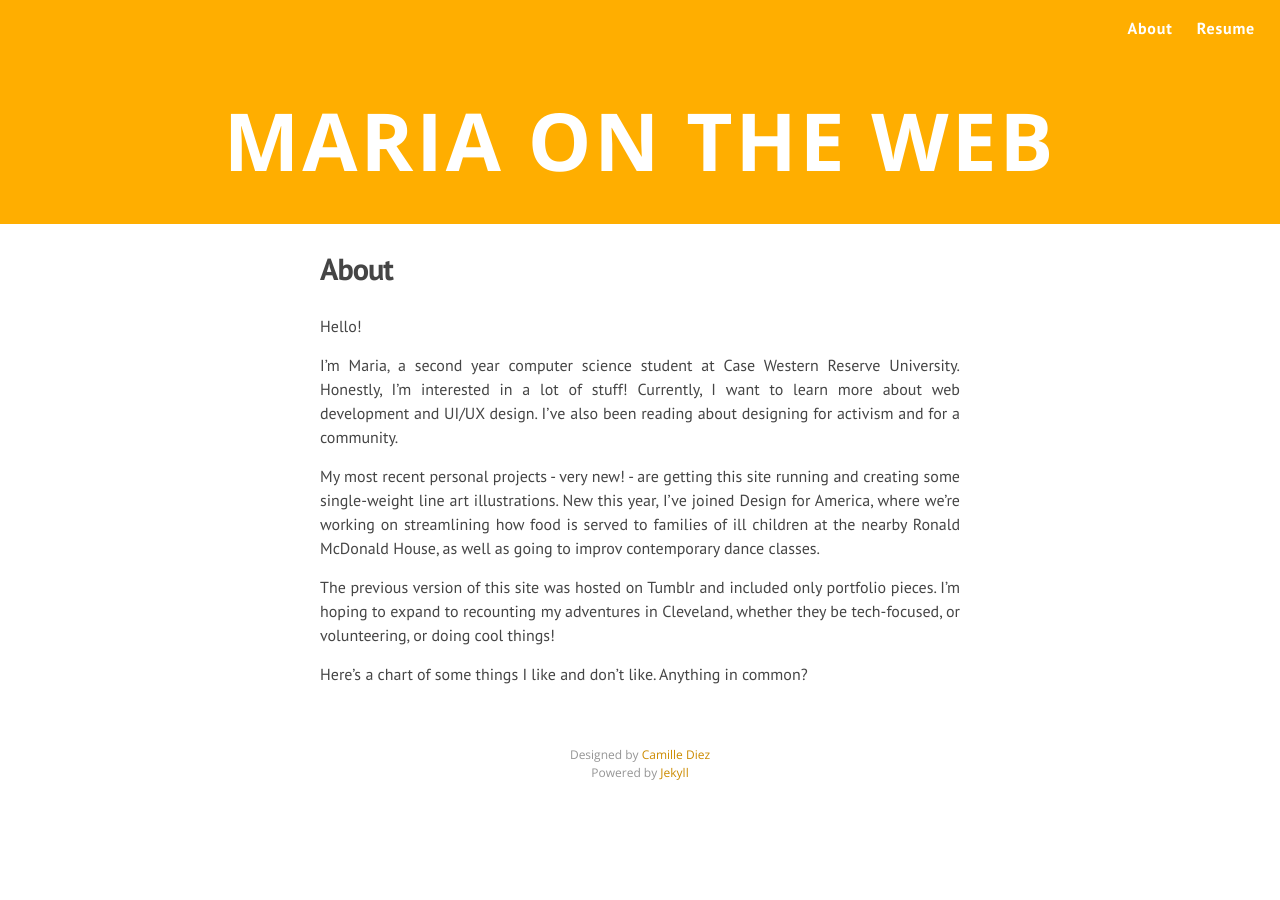
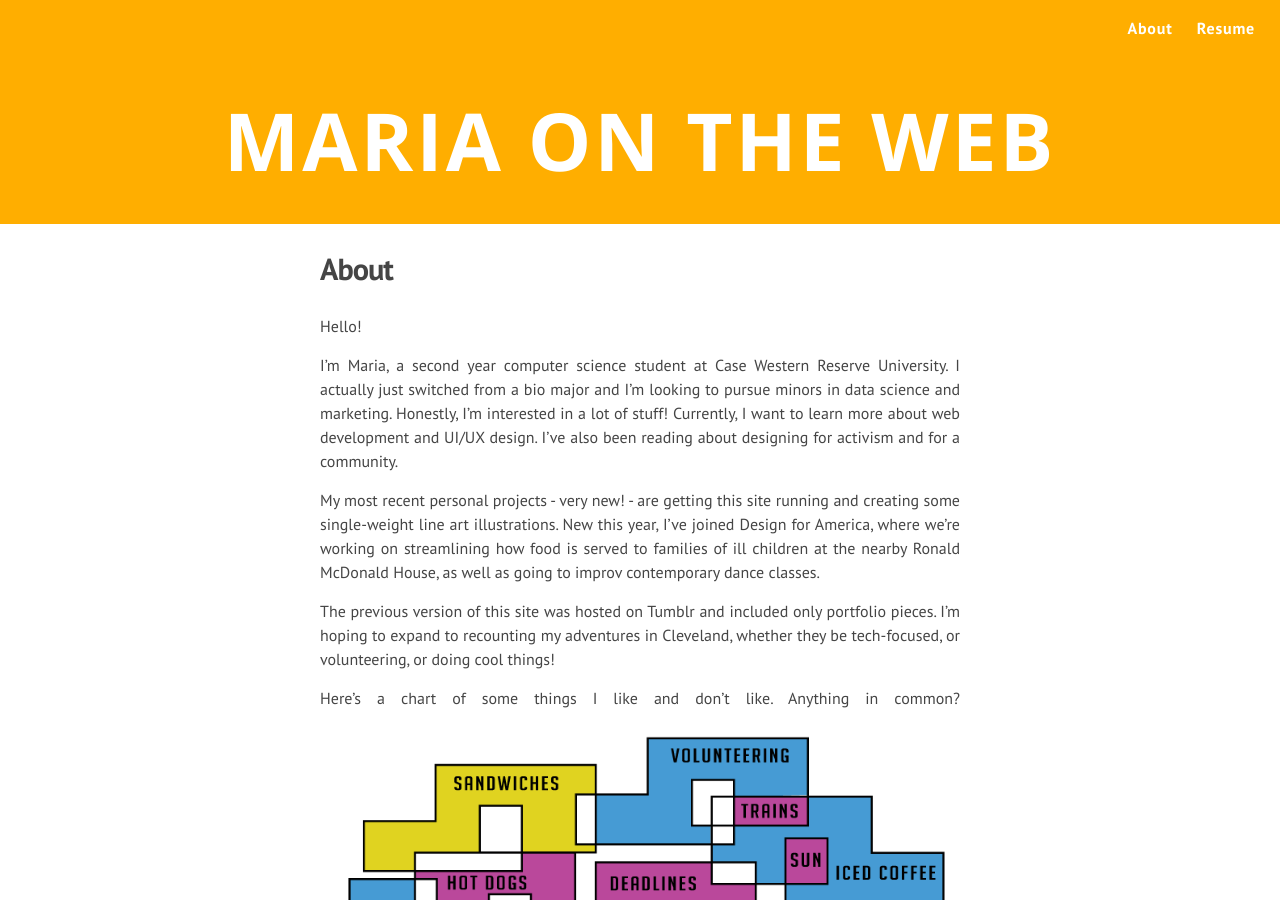
Before and after one commit to smithy545/CPD, a Jekyll site: the page built from about.md, in a window 1280 px wide and 900 px high. Built offline with Jekyll 4.4.1, drawn with Linux system fonts in a browser that asks for light colours; nearby versions of some CDN libraries; Markdown is read by kramdown in place of the engine named in the settings.

Commit message:
added a pic and also some info

```diff
--- a/about.md
+++ b/about.md
@@ -5,7 +5,7 @@ permalink: /about/
 ---
 Hello!
 
-I'm Maria, a second year computer science student at Case Western Reserve University.
+I'm Maria, a second year computer science student at Case Western Reserve University. I actually just switched from a bio major and I'm looking to pursue minors in data science and marketing.
 Honestly, I'm interested in a lot of stuff! Currently, I want to learn more about web development and UI/UX design. I've also been reading about designing for activism and for a community.
 
 My most recent personal projects - very new! - are getting this site running and creating some single-weight line art illustrations. New this year, I've joined Design for America, where we're working on streamlining how food is served to families of ill children at the nearby Ronald McDonald House, as well as going to improv contemporary dance classes.
@@ -13,3 +13,4 @@ My most recent personal projects - very new! - are getting this site running and
 The previous version of this site was hosted on Tumblr and included only portfolio pieces. I'm hoping to expand to recounting my adventures in Cleveland, whether they be tech-focused, or volunteering, or doing cool things!
 
 Here's a chart of some things I like and don't like. Anything in common?
+![Some things I do and don't like](/images/about_me.png)
```
Also changed, not shown: images/about_me.png (added).
